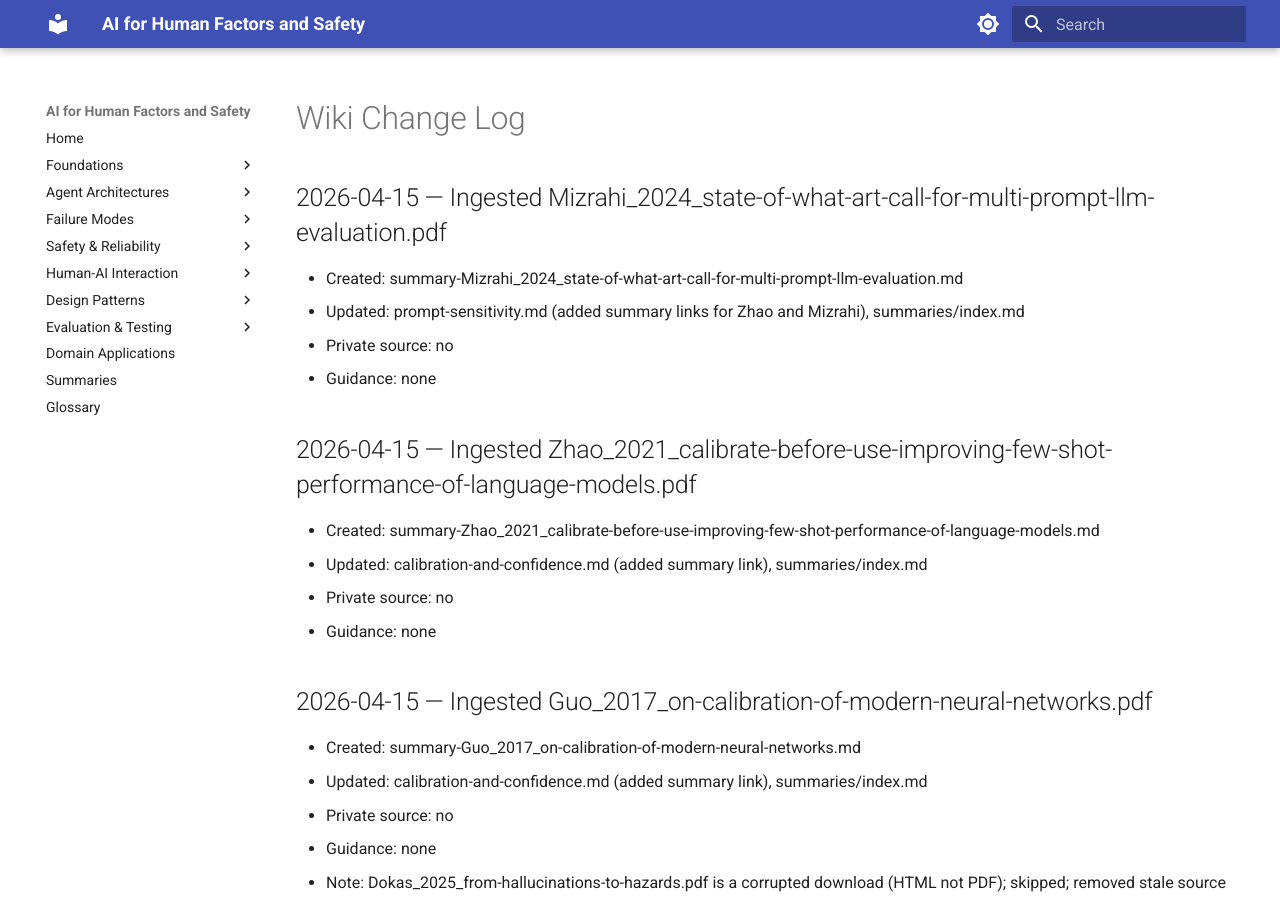
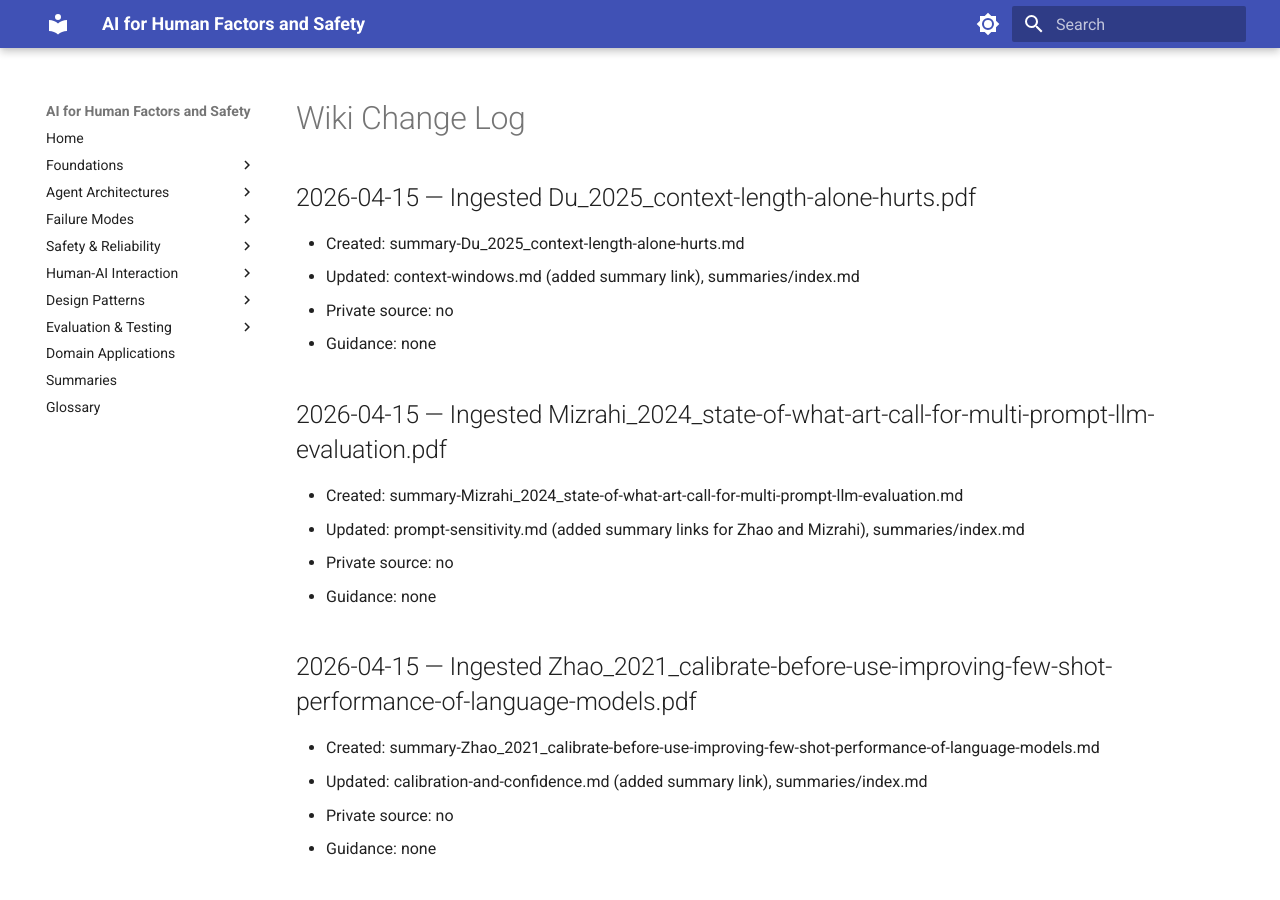
Before and after one commit to michaelhil/ai-human-factors-wiki, an MkDocs documentation site: the page built from wiki/log.md, in a window 1280 px wide and 900 px high. Built offline with MkDocs 1.6.1 and Material for MkDocs 9.7.7, drawn with Linux system fonts in a browser that asks for light colours.

Commit message:
Ingest Du 2025 (context length hurts despite perfect retrieval)
- Context length alone degrades reasoning even with 100% retrieval and zero distraction
- Explains RAG saturation; longer input != better performance
- Simple mitigation: retrieve-then-solve converts long-context to short-context
- 61/78 references ingested

Co-Authored-By: Claude Opus 4.6 (1M context) <noreply@anthropic.com>

```diff
--- a/wiki/log.md
+++ b/wiki/log.md
@@ -1,4 +1,10 @@
 # Wiki Change Log
+
+## 2026-04-15 — Ingested Du_2025_context-length-alone-hurts.pdf
+- Created: summary-Du_2025_context-length-alone-hurts.md
+- Updated: context-windows.md (added summary link), summaries/index.md
+- Private source: no
+- Guidance: none
 
 ## 2026-04-15 — Ingested Mizrahi_2024_state-of-what-art-call-for-multi-prompt-llm-evaluation.pdf
 - Created: summary-Mizrahi_2024_state-of-what-art-call-for-multi-prompt-llm-evaluation.md
```
Also changed, not shown: wiki/foundations/context-windows.md (+1 -0 lines), wiki/summaries/index.md (+2 -0 lines), wiki/summaries/summary-Du_2025_context-length-alone-hurts.md (added, +59 -0 lines).
